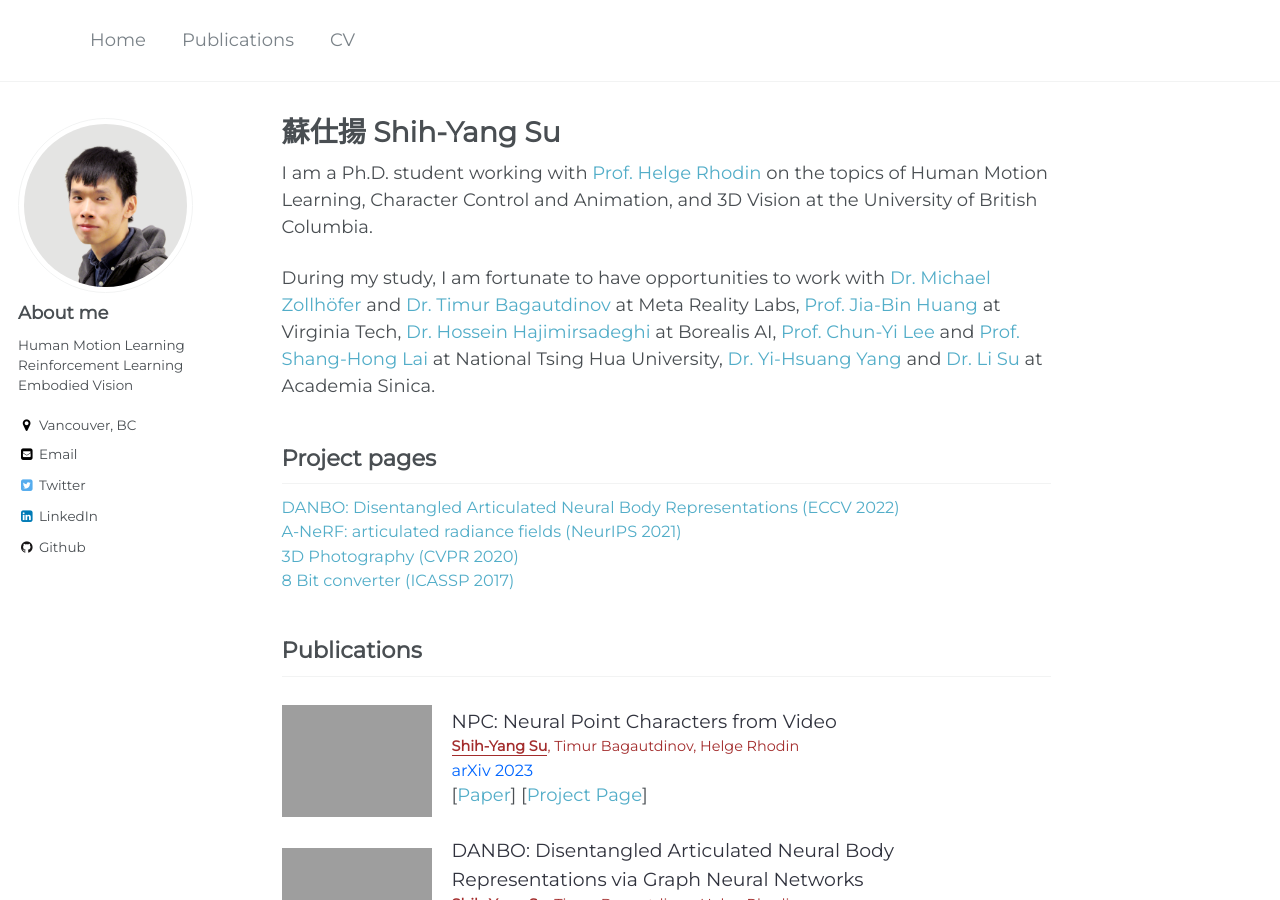
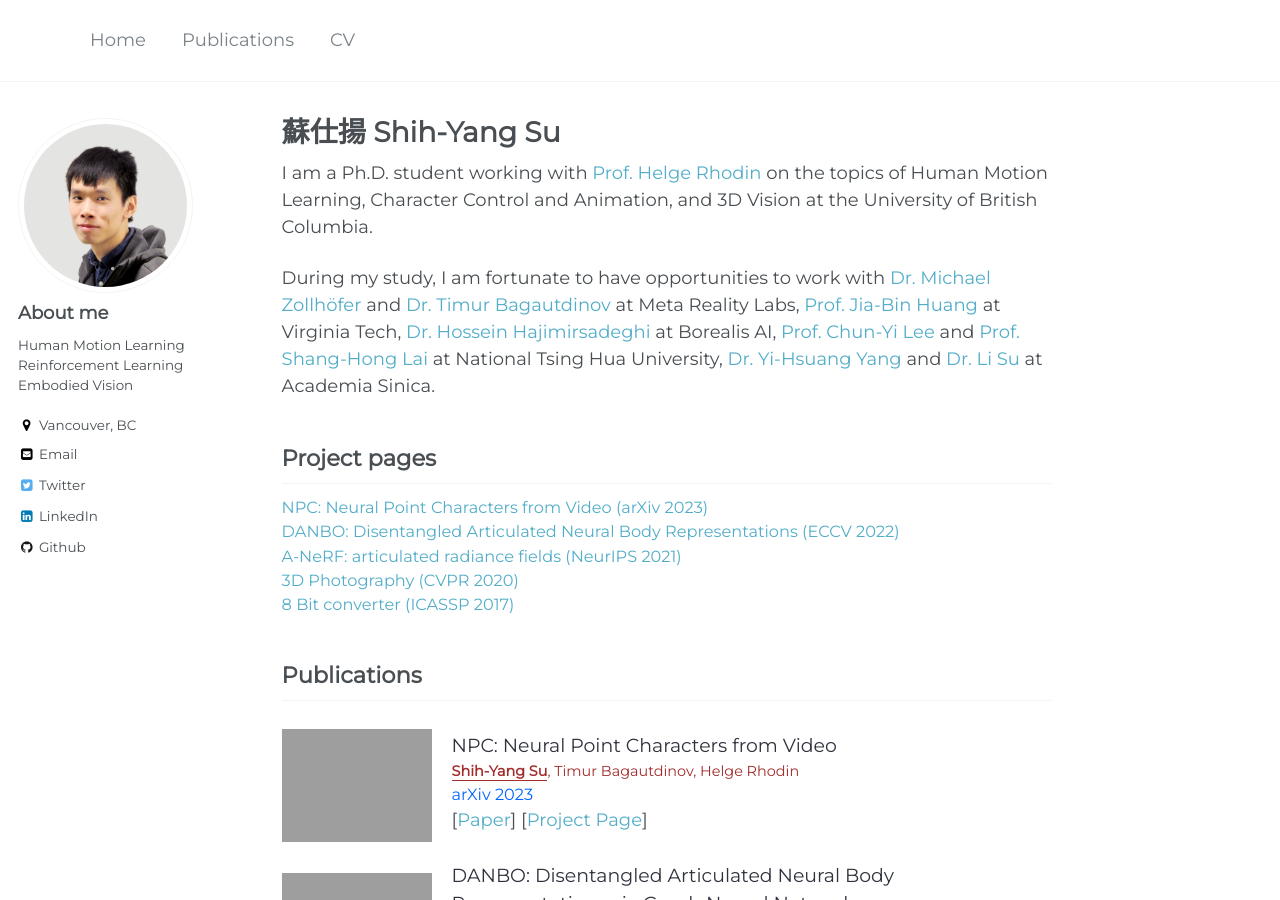
Before and after one commit to LemonATsu/LemonATsu.github.io, a Jekyll site: the page built from _pages/about.md, in a window 1280 px wide and 900 px high. Built offline with Jekyll 4.4.1, drawn with Linux system fonts in a browser that asks for light colours.

Commit message:
add npc arxiv

```diff
--- a/_pages/about.md
+++ b/_pages/about.md
@@ -15,6 +15,7 @@ During my study, I am fortunate to have opportunities to work with [Dr. Michael
 
 ## Project pages
 <div class="news" style="font-size:0.9em">
+<a href="https://lemonatsu.github.io/danbo/">NPC: Neural Point Characters from Video (arXiv 2023)</a> <br>
 <a href="https://lemonatsu.github.io/danbo/">DANBO: Disentangled Articulated Neural Body Representations (ECCV 2022)</a> <br>
 <a href="https://lemonatsu.github.io/anerf/">A-NeRF: articulated radiance fields (NeurIPS 2021)</a> <br>
 <a href="https://shihmengli.github.io/3D-Photo-Inpainting/">3D Photography (CVPR 2020)</a> <br>
```
